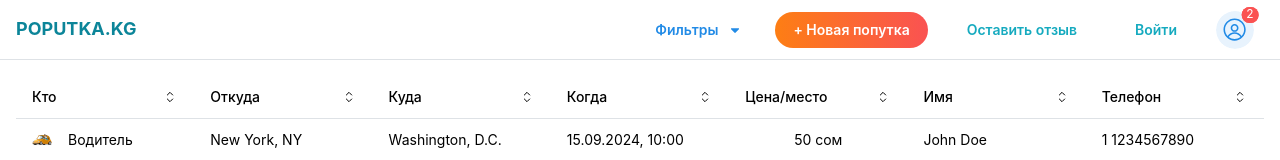
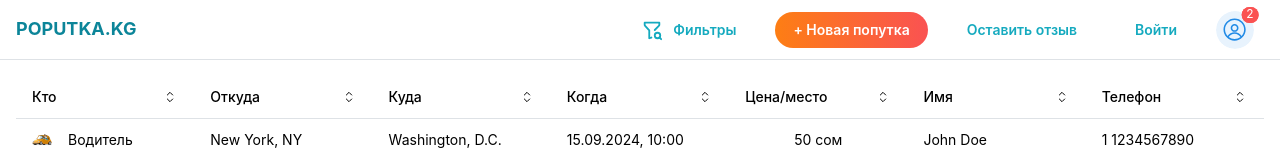
Before and after one commit to bakai-taalaibek/carpool, a Next.js app in the folder client/: page / in a window 1280 px wide. Shown: the top 160 px of the page. Built offline with nearby package versions, Linux system fonts and the light colour scheme.

Commit message:
Redesign filters button

```diff
--- a/client/app/basicMantineLayout.tsx
+++ b/client/app/basicMantineLayout.tsx
@@ -16,28 +16,22 @@ import {
   MenuItem,
   MenuDivider,
   Box,
-  Notification,
   Stack,
   Drawer,
   Anchor,
   Modal,
-  Collapse,
   Flex,
   lighten,
-  Title,
-  darken,
 } from "@mantine/core";
 import "@mantine/dates/styles.css";
-import { useDisclosure, useLocalStorage } from "@mantine/hooks";
+import { useDisclosure } from "@mantine/hooks";
 import Link from "next/link";
 import { usePathname } from "next/navigation";
 import Footer from "./footer";
 import { useScrollIntoView } from "@mantine/hooks";
 import {
-  IconCaretDown,
-  IconCaretDownFilled,
-  IconCaretUpFilled,
-  IconChevronDown,
+  IconAdjustments,
+  IconFilterSearch,
   IconLogout2,
   IconSettings,
 } from "@tabler/icons-react";
@@ -130,23 +124,15 @@ export default function BasicMantineLayout({ children }: { children: any }) {
             <Group gap={20} visibleFrom="sm">
               {pathname == "/" && (
                 <Button
-                  bd={
-                    isFilterOpened
-                      ? "1.5px solid indigo.1"
-                      : "1.5px solid transparent"
-                  }
-                  color={isFilterOpened ? "indigo" : "blue"}
-                  variant="transparent"
-                  bg={isFilterOpened ? "indigo.0" : "none"}
+                  // className="[&_*[data-position='left']]:[margin-inline-end:8px]"
+                  // h={30}
+                  // c="blue"
+                  // bd="1px solid blue"
+                  variant="subtle"
+                  color="cyan"
                   onClick={toggleFilter}
-                  radius="5px"
-                  rightSection={
-                    isFilterOpened ? (
-                      <IconCaretUpFilled size={14} />
-                    ) : (
-                      <IconCaretDownFilled size={14} />
-                    )
-                  }
+                  radius="xl"
+                  leftSection={<IconFilterSearch size={22} />}
                 >
                   Фильтры
                 </Button>
```
